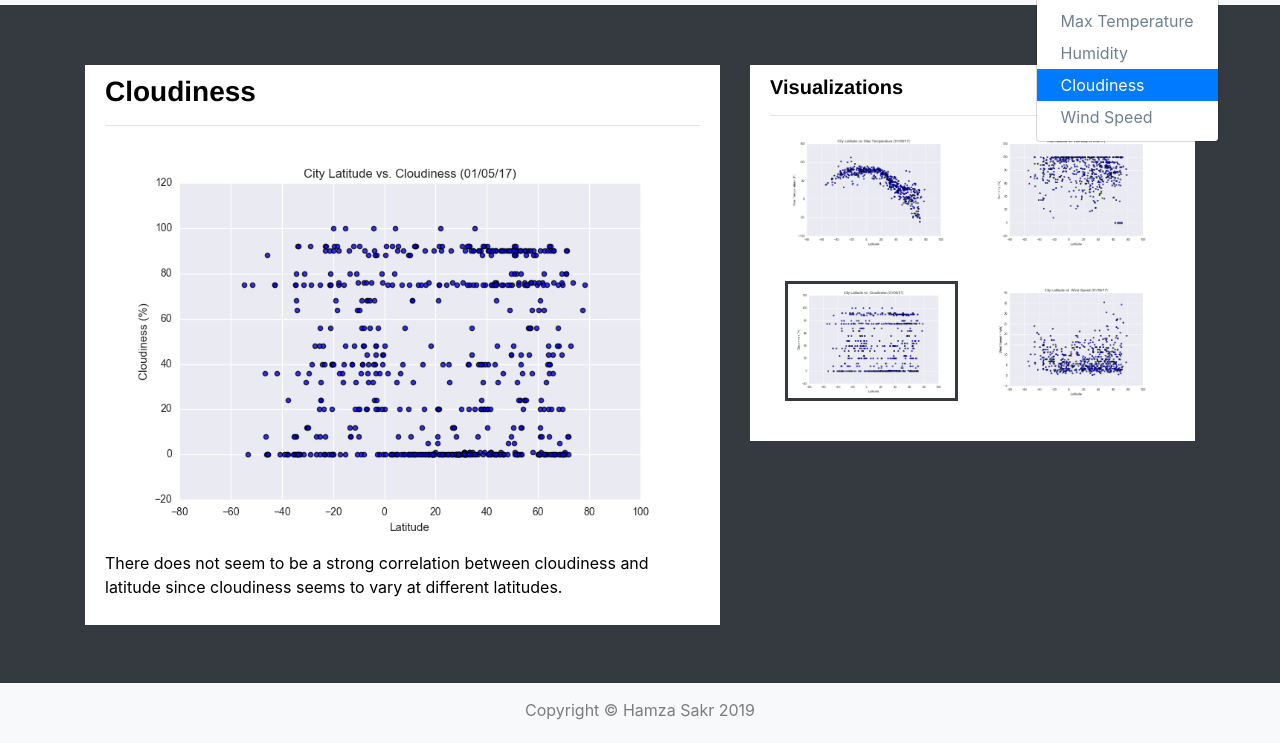
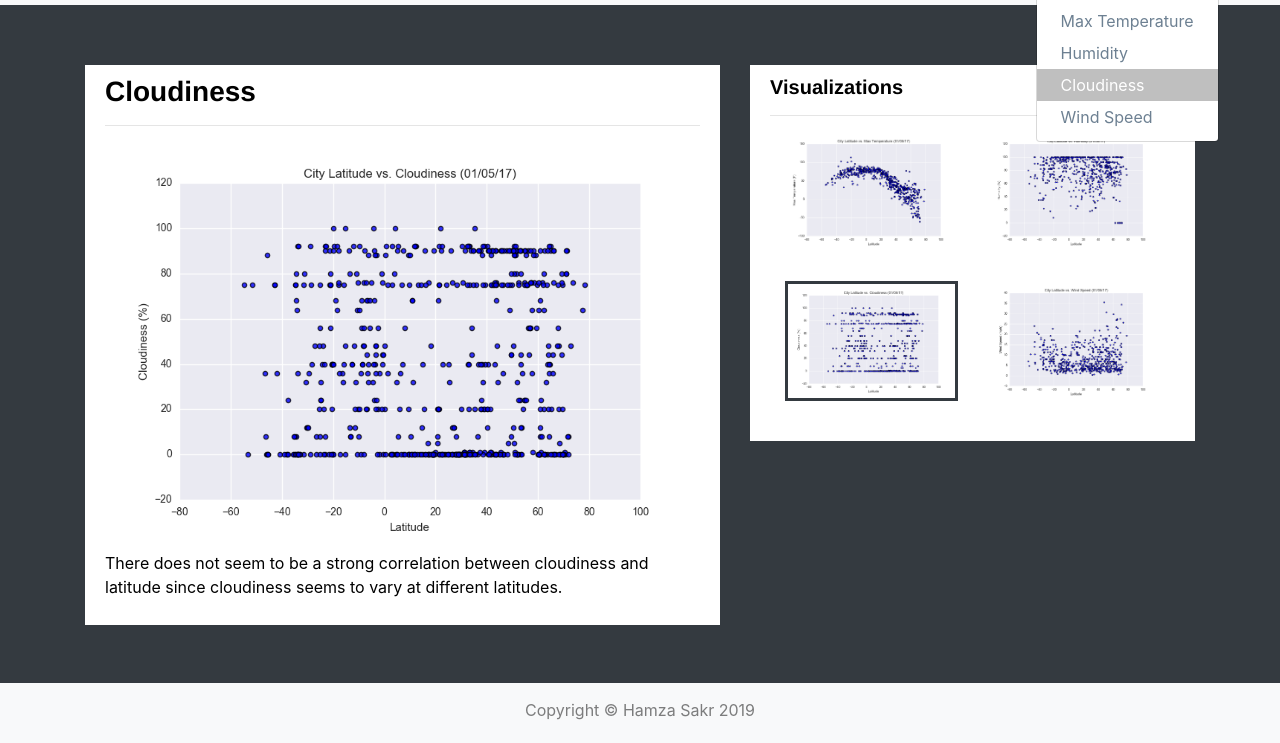
Before and after one commit to hmzskr/WebDashboard, a plain HTML site: page cloud.html in a window 1280 px wide. Both pictures are taken after a click on the link "Plots". Shown: the part 57-800 px from the top of the page. Drawn offline with nearby package versions, Linux system fonts and the light colour scheme.

Commit message:
dropdown item active

```diff
--- a/style.css
+++ b/style.css
@@ -21,6 +21,10 @@ body {
 
 .active, .dropdown-menu .dropdown-item:active a:hover{
     background-color: #E7E7E7;
+}
+
+.dropdown-item.active, .dropdown-item:active {
+    background-color: #BFBFBF;
 }
 
 .dropdown .dropdown-menu .dropdown-item:hover{
```
